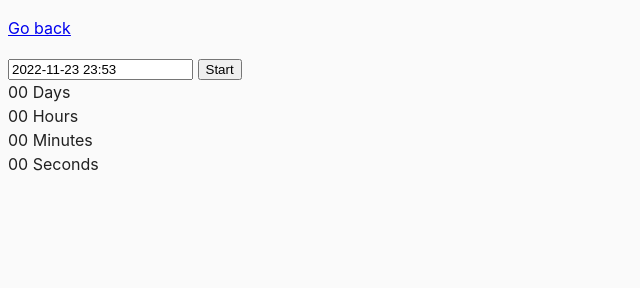
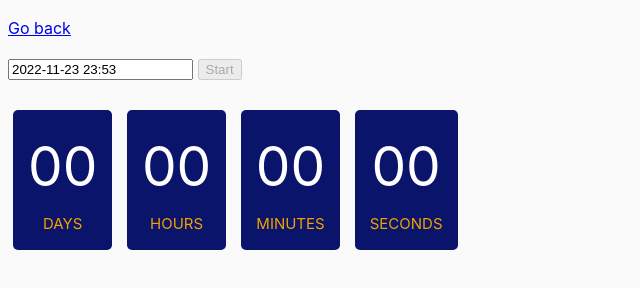
Before and after one commit to DanaOnopchenko/goit-js-hw-09, a website built with Parcel: page src/02-timer.html in a window 1280 px wide. Shown: the whole page, without its empty margins (0-640 px from the left). Built offline with nearby package versions, Linux system fonts and the light colour scheme.

Commit message:
Added style Task 09-2

```diff
--- a/src/css/common.css
+++ b/src/css/common.css
@@ -16,3 +16,27 @@ img {
   display: block;
   max-width: 100%;
 }
+
+.timer {
+  margin-top: 25px;
+}
+.field {
+  padding: 15px;
+  margin: 5px;
+  border-radius: 5px;
+  background-color: #0b146b;
+  display: inline-block;
+  text-align: center;
+}
+.value {
+  display: inline-block;
+  color: #ffffff;
+  font-size: 55px;
+}
+.label {
+  display: block;
+  padding-top: 5px;
+  font-size: 15px;
+  text-transform: uppercase;
+  color: #f2a200;
+}
--- a/src/js/02-timer.js
+++ b/src/js/02-timer.js
@@ -17,6 +17,8 @@ const refs = {
 // console.log(refs)
 
 let deadline = null;
+refs.btnStart.disabled = true;
+
 
 const options = {
   enableTime: true,
@@ -97,8 +99,7 @@ const timer = new Timer({
 flatpickr(refs.input, options);
 
 function onChangeTime(selectedDates) {
-
-    deadline = selectedDates[0];
+        deadline = selectedDates[0];
     // console.log(`deadline:`, deadline)
   if (deadline < Date.now()) {
     Notify.failure('Please choose a date in the future');
```
